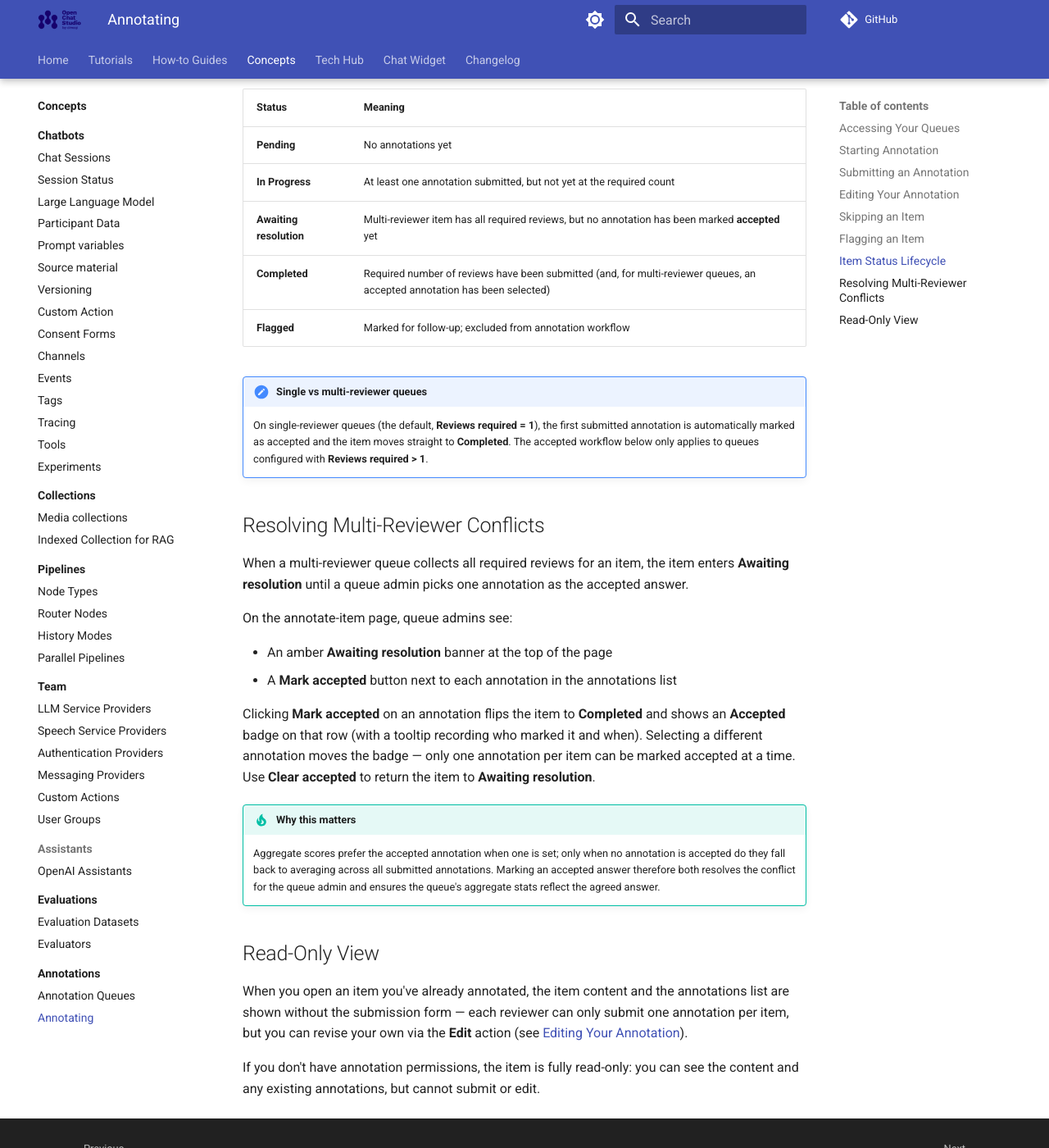
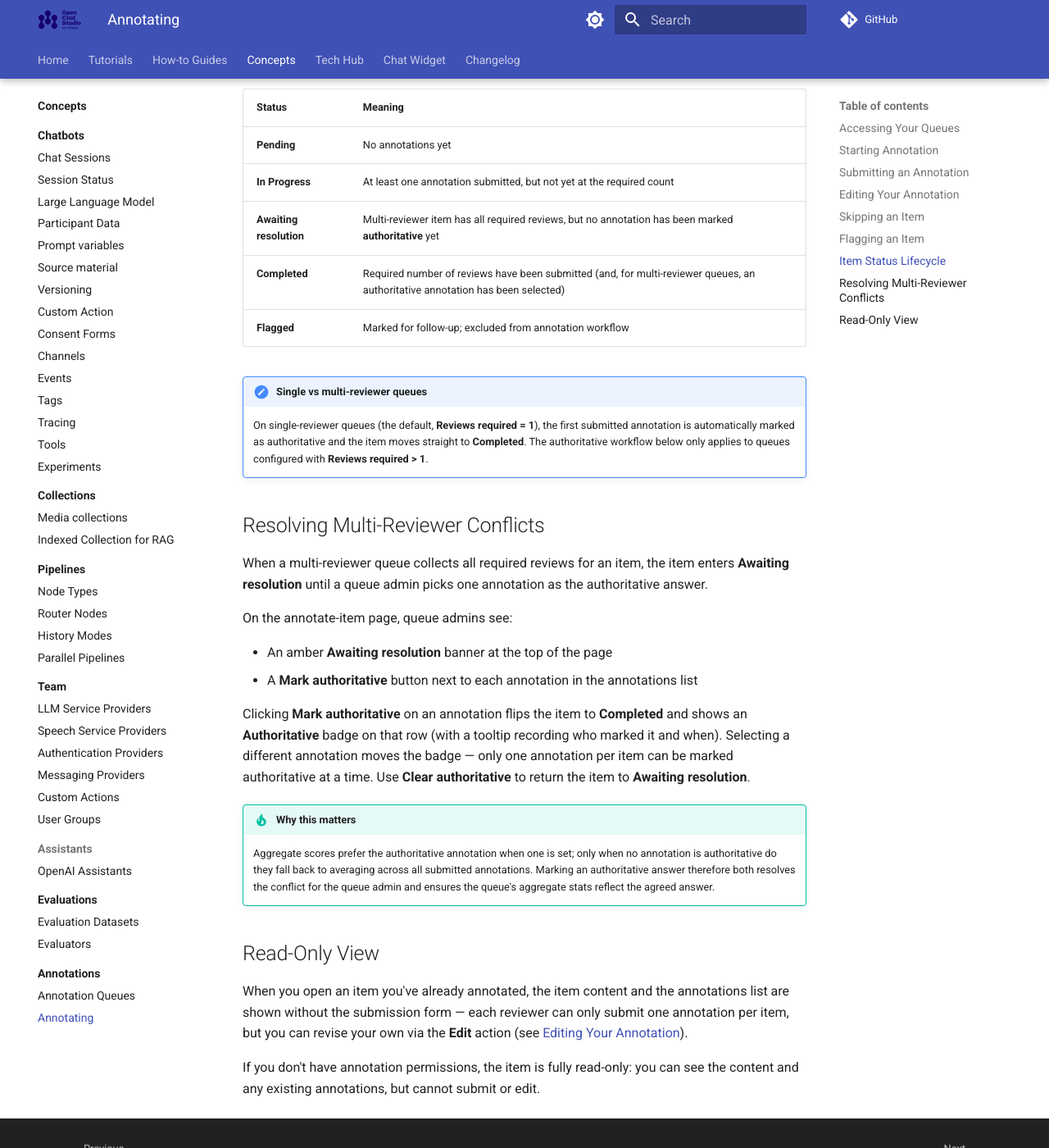
Before and after one commit to dimagi/open-chat-studio-docs, an MkDocs documentation site: the page built from docs/concepts/annotations/annotating.md, in a window 1280 px wide and 1400 px high, scrolled down 2647 px. Shown: the whole window at 82% size. Built offline with MkDocs 1.6.1 and Material for MkDocs 9.7.7, drawn with Linux system fonts in a browser that asks for light colours; a script that is not in the unit is left out; comment, search, counter and statistics services are not loaded.

Commit message:
Apply suggestions from code review
Co-authored-by: Simon Kelly <skelly@dimagi.com>

```diff
--- a/docs/concepts/annotations/annotating.md
+++ b/docs/concepts/annotations/annotating.md
@@ -65,8 +65,8 @@ stateDiagram-v2
     Pending --> InProgress : First annotation submitted
     InProgress --> Completed : Required reviews reached (single-reviewer queue)
     InProgress --> AwaitingResolution : Required reviews reached (multi-reviewer queue)
-    AwaitingResolution --> Completed : Admin marks one annotation accepted
-    Completed --> AwaitingResolution : Admin clears the accepted annotation
+    AwaitingResolution --> Completed : Admin marks one annotation authoritative
+    Completed --> AwaitingResolution : Admin clears the authoritative annotation
     Pending --> Flagged : Reviewer flags item
     InProgress --> Flagged : Reviewer flags item
     Flagged --> Pending : Manager unflags
@@ -76,26 +76,26 @@ stateDiagram-v2
 |--------|---------|
 | **Pending** | No annotations yet |
 | **In Progress** | At least one annotation submitted, but not yet at the required count |
-| **Awaiting resolution** | Multi-reviewer item has all required reviews, but no annotation has been marked **accepted** yet |
-| **Completed** | Required number of reviews have been submitted (and, for multi-reviewer queues, an accepted annotation has been selected) |
+| **Awaiting resolution** | Multi-reviewer item has all required reviews, but no annotation has been marked **authoritative** yet |
+| **Completed** | Required number of reviews have been submitted (and, for multi-reviewer queues, an authoritative annotation has been selected) |
 | **Flagged** | Marked for follow-up; excluded from annotation workflow |
 
 !!! note "Single vs multi-reviewer queues"
-    On single-reviewer queues (the default, **Reviews required = 1**), the first submitted annotation is automatically marked as accepted and the item moves straight to **Completed**. The accepted workflow below only applies to queues configured with **Reviews required > 1**.
+    On single-reviewer queues (the default, **Reviews required = 1**), the first submitted annotation is automatically marked as authoritative and the item moves straight to **Completed**. The authoritative workflow below only applies to queues configured with **Reviews required > 1**.
 
 ## Resolving Multi-Reviewer Conflicts
 
-When a multi-reviewer queue collects all required reviews for an item, the item enters **Awaiting resolution** until a queue admin picks one annotation as the accepted answer.
+When a multi-reviewer queue collects all required reviews for an item, the item enters **Awaiting resolution** until a queue admin picks one annotation as the authoritative answer.
 
 On the annotate-item page, queue admins see:
 
 - An amber **Awaiting resolution** banner at the top of the page
-- A **Mark accepted** button next to each annotation in the annotations list
+- A **Mark authoritative** button next to each annotation in the annotations list
 
-Clicking **Mark accepted** on an annotation flips the item to **Completed** and shows an **Accepted** badge on that row (with a tooltip recording who marked it and when). Selecting a different annotation moves the badge — only one annotation per item can be marked accepted at a time. Use **Clear accepted** to return the item to **Awaiting resolution**.
+Clicking **Mark authoritative** on an annotation flips the item to **Completed** and shows an **Authoritative** badge on that row (with a tooltip recording who marked it and when). Selecting a different annotation moves the badge — only one annotation per item can be marked authoritative at a time. Use **Clear authoritative** to return the item to **Awaiting resolution**.
 
 !!! tip "Why this matters"
-    Aggregate scores prefer the accepted annotation when one is set; only when no annotation is accepted do they fall back to averaging across all submitted annotations. Marking an accepted answer therefore both resolves the conflict for the queue admin and ensures the queue's aggregate stats reflect the agreed answer.
+    Aggregate scores prefer the authoritative annotation when one is set; only when no annotation is authoritative do they fall back to averaging across all submitted annotations. Marking an authoritative answer therefore both resolves the conflict for the queue admin and ensures the queue's aggregate stats reflect the agreed answer.
 
 ## Read-Only View
 
```
Also changed, not shown: docs/changelog.md (+1 -1 lines), docs/concepts/annotations/queues.md (+5 -5 lines).
